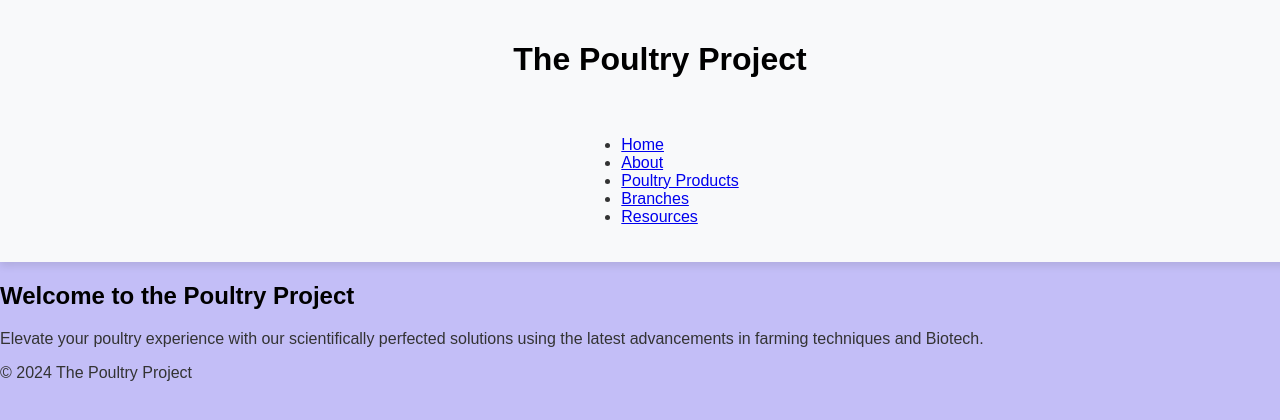
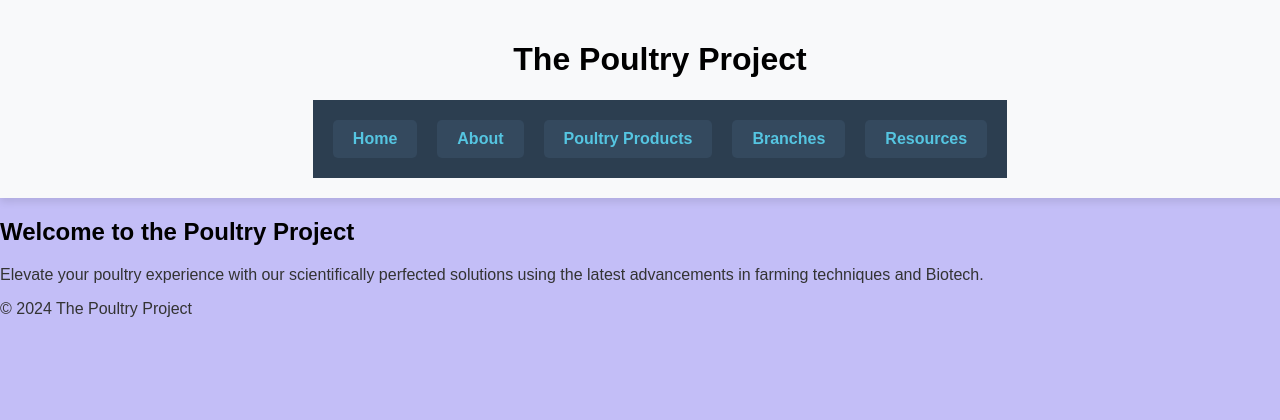
Before and after one commit to PrinceMandhla/Chicken-Store, a React (Create React App) app in the folder my-chicken-app/: page / in a window 1280 px wide. Shown: the top 420 px of the page. Built offline with nearby package versions, Linux system fonts and the light colour scheme.

Commit message:
Topbar styling

```diff
--- a/my-chicken-app/src/components/NavBar.js
+++ b/my-chicken-app/src/components/NavBar.js
@@ -5,8 +5,8 @@ import '../styles/navbar.css';
 
 function NavBar(){
     return(
-        <div className="nav" id="navbar">
-            <nav className="navBar">
+        <div className="nav" id="navbar2">
+            <nav className="navbar">
                 <ul>
                     <li>
                         <Link to="/">Home</Link>
--- a/my-chicken-app/src/styles/navbar.css
+++ b/my-chicken-app/src/styles/navbar.css
@@ -11,13 +11,13 @@
 }
 
 .navbar li {
-  margin: 0 10px;
+  margin:  10px;
 }
 
 .navbar a {
   display: inline-block;
   padding: 10px 20px;
-  color: #ecf0f1;
+  color: #55c5e1;
   background-color: #34495e;
   border-radius: 5px;
   text-decoration: none; /* Remove the underline */
@@ -25,6 +25,6 @@
 }
 
 .navbar a:hover {
-  background-color: #1abc9c;
-  color: #fff;
+  background-color: #b7bc1a;
+  color: #81ecd5;
 }
--- a/my-chicken-app/src/styles/topbar.css
+++ b/my-chicken-app/src/styles/topbar.css
@@ -9,22 +9,3 @@
     box-shadow: 0 4px 8px rgba(0, 0, 0, 0.1);
     background-color: #f8f9fa;
 }
-
-.header-container {
-    display: flex;
-    justify-content: center;
-    width: 100%;
-    margin-bottom: 20px;
-}
-
-.nav-container {
-    display: flex;
-    justify-content: center;
-    width: 100%;
-}
-
-/* Adjustments for NavBar elements if needed */
-.nav-container nav {
-    display: flex;
-    gap: 20px;
-}
```
